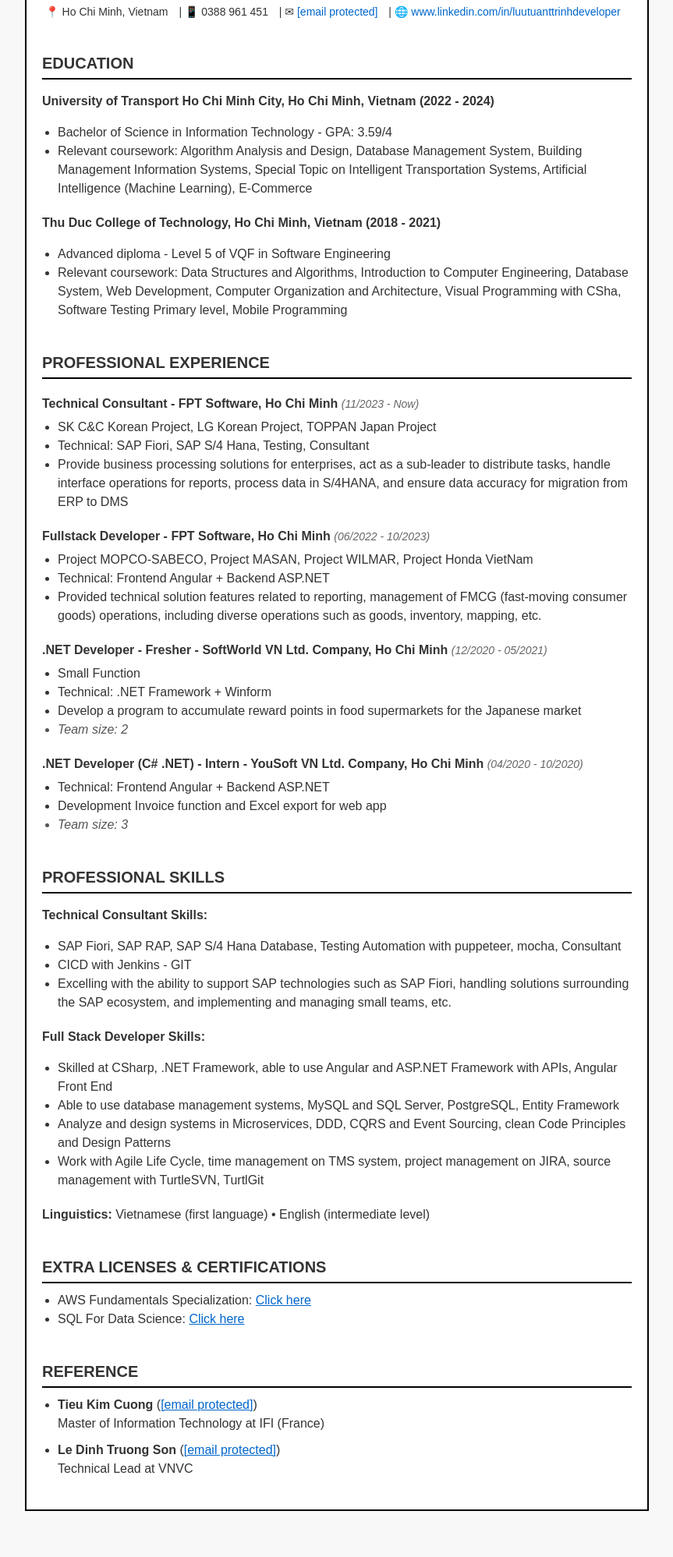
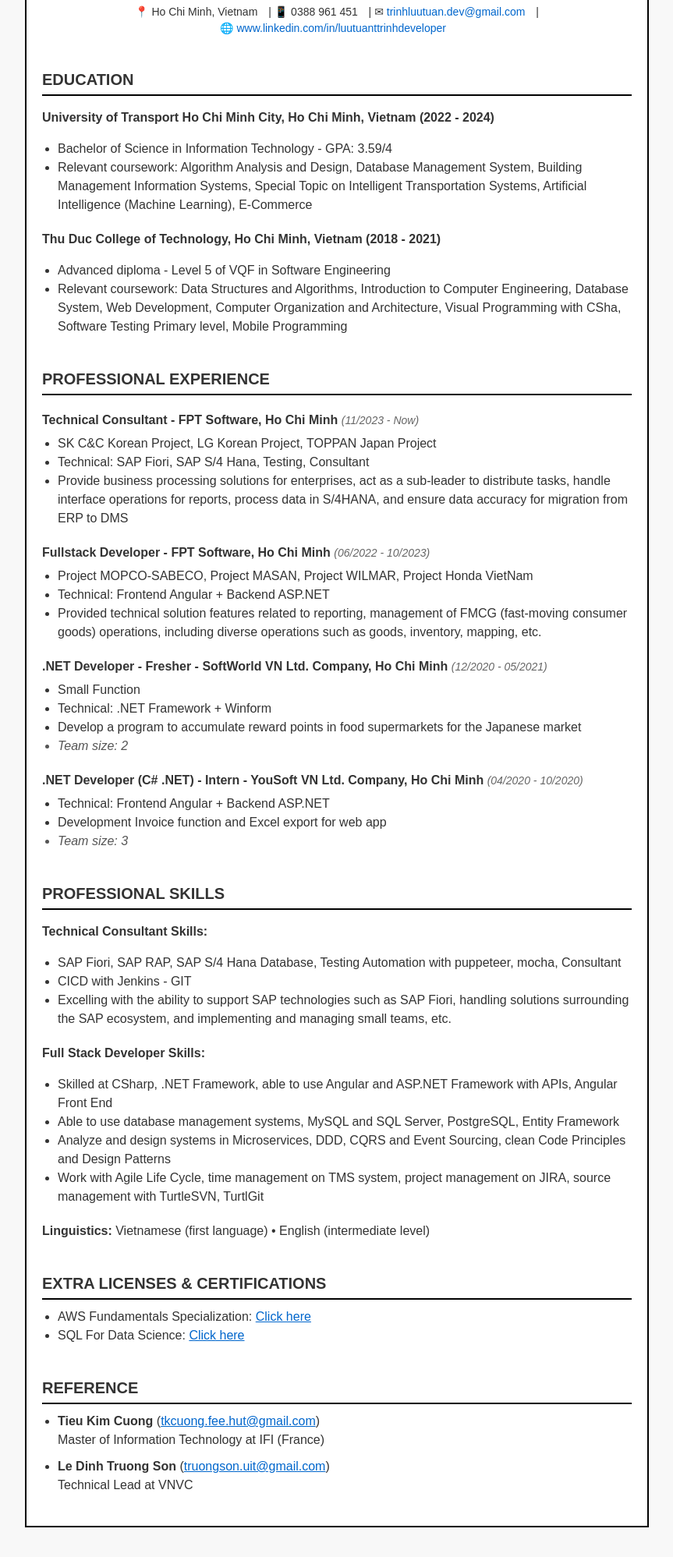
Before and after one commit to luutuantrinh/cv_2025_luutrinh_lite_deploy, a plain HTML site: page index.html in a window 1280 px wide. Shown: the part 163-2160 px from the top of the page at 78% size, without its empty margins (208-1071 px from the left). Drawn offline with Linux system fonts and the light colour scheme.

Commit message:
fix hyper link

```diff
--- a/index.html
+++ b/index.html
@@ -144,7 +144,8 @@
       <div class="contact-line">
         <span>📍 Ho Chi Minh, Vietnam</span> |
         <span>📱 0388 961 451</span> |
-        <span>✉ <a href="mailto:[email protected]">[email protected]</a></span> |
+        <span>✉ <a href="mailto:trinhluutuan.dev@gmail.com">trinhluutuan.dev@gmail.com</a></span> |
+        <br>
         <span>🌐 <a href="https://www.linkedin.com/in/luutuanttrinhdeveloper/">www.linkedin.com/in/luutuanttrinhdeveloper</a></span>
       </div>
     </div>
@@ -238,8 +239,8 @@
     <!-- EXTRA LICENSES & CERTIFICATIONS -->
     <h2>Extra Licenses & Certifications</h2>
     <ul>
-      <li>AWS Fundamentals Specialization: <a href="#">Click here</a></li>
-      <li>SQL For Data Science: <a href="#">Click here</a></li>
+      <li>AWS Fundamentals Specialization: <a href="https://www.coursera.org/account/accomplishments/specialization/certificate/YMEPMTVZ5SZR" target="_blank">Click here</a></li>
+      <li>SQL For Data Science: <a href="https://www.coursera.org/account/accomplishments/specialization/certificate/YMEPMTVZ5SZR" target="_blank">Click here</a></li>
     </ul>
 
     <!-- REFERENCES -->
@@ -247,12 +248,12 @@
     <ul class="references">
       <li>
         <strong>Tieu Kim Cuong</strong>
-        (<a href="mailto:[email protected]">[email protected]</a>)<br />
+        (<a href="mailto:tkcuong.fee.hut@gmail.com">tkcuong.fee.hut@gmail.com</a>)<br />
         Master of Information Technology at IFI (France)
       </li>
       <li>
         <strong>Le Dinh Truong Son</strong>
-        (<a href="mailto:[email protected]">[email protected]</a>)<br />
+        (<a href="mailto:truongson.uit@gmail.com">truongson.uit@gmail.com</a>)<br />
         Technical Lead at VNVC
       </li>
     </ul>
```
